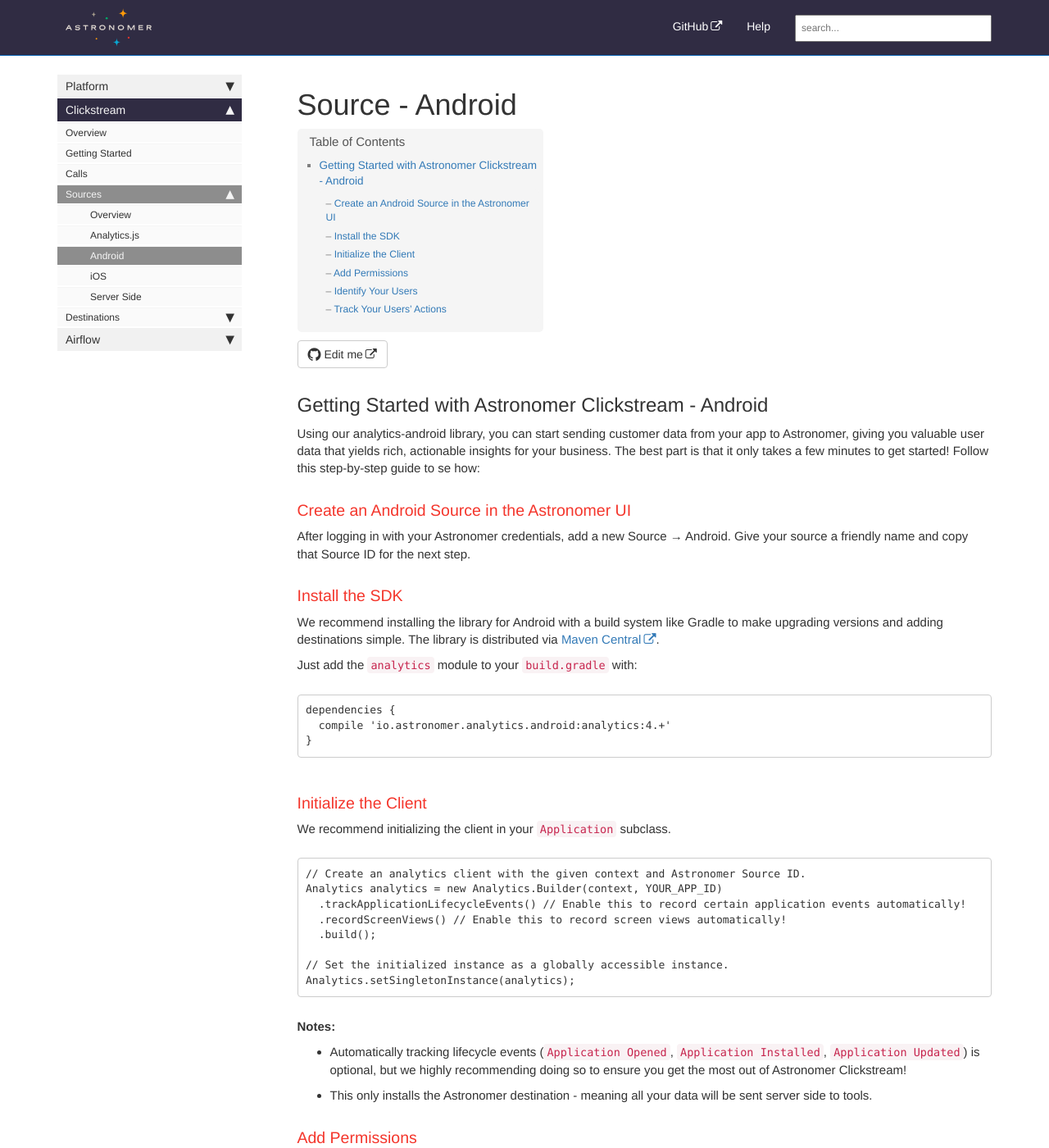
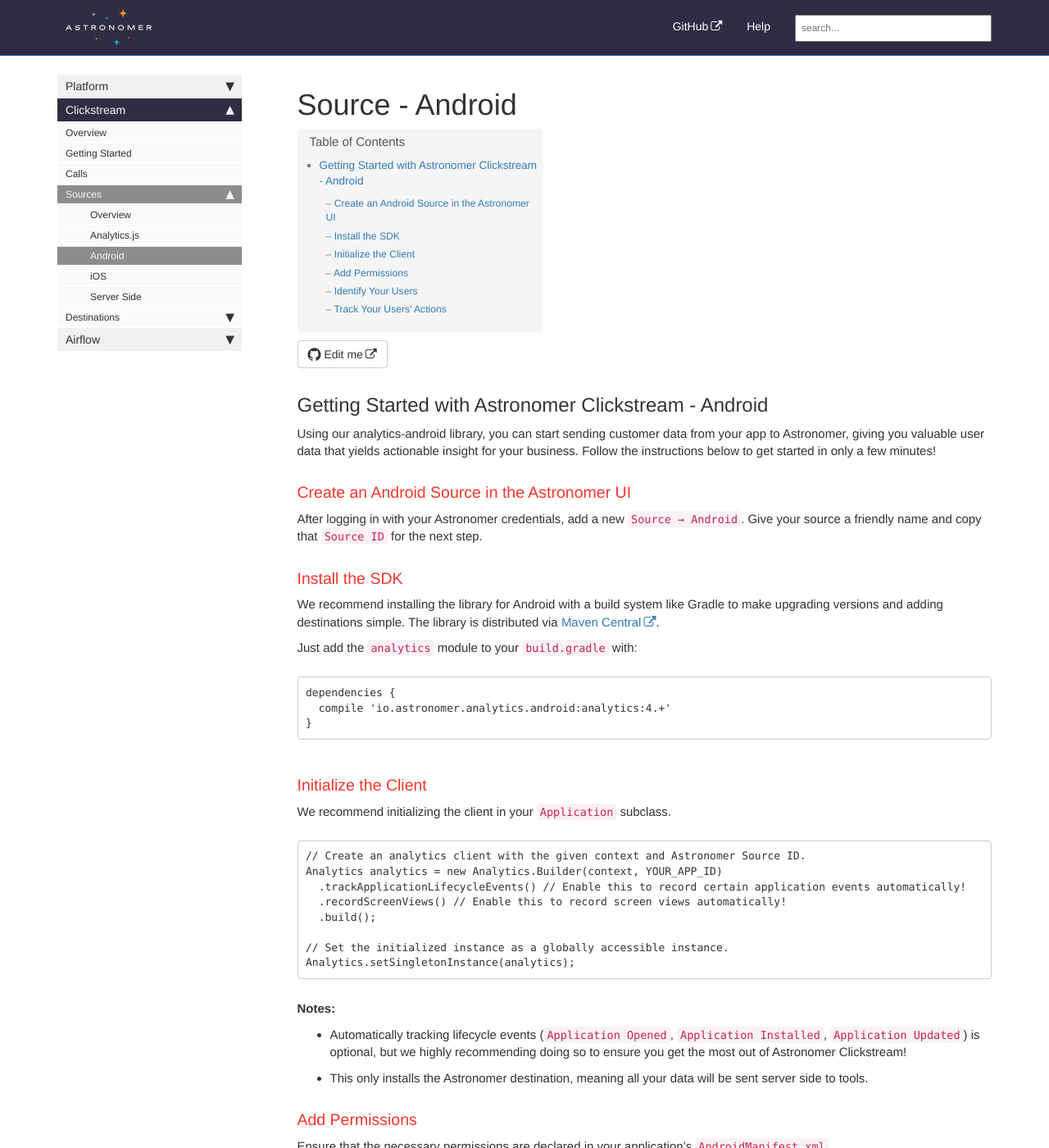
Before and after one commit to petedejoy/documentation, a Jekyll site: the page built from v2/clickstream/sources/android.md, in a window 1280 px wide and 1400 px high. Shown: the whole window at 82% size. Built offline with Jekyll 4.4.1, drawn with Linux system fonts in a browser that asks for light colours; nearby versions of some CDN libraries; comment, search, counter and statistics services are not loaded; some of the changed text lies outside the part shown.

Commit message:
Android MVP Final #5

````diff
--- a/v2/clickstream/sources/android.md
+++ b/v2/clickstream/sources/android.md
@@ -4,10 +4,12 @@ sidebar: platform_sidebar
 ---
 
 ## Getting Started with Astronomer Clickstream - Android
-Using our analytics-android library, you can start sending customer data from your app to Astronomer, giving you valuable user data that yields rich, actionable insights for your business. The best part is that it only takes a few minutes to get started! Follow this step-by-step guide to se how:
+
+Using our analytics-android library, you can start sending customer data from your app to Astronomer, giving you valuable user data that yields actionable insight for your business. Follow the instructions below to get started in only a few minutes!
 
 ### Create an Android Source in the Astronomer UI
-After logging in with your Astronomer credentials, add a new Source → Android. Give your source a friendly name and copy that Source ID for the next step.
+
+After logging in with your Astronomer credentials, add a new `Source → Android`. Give your source a friendly name and copy that `Source ID` for the next step.
 
 ### Install the SDK
 
@@ -37,7 +39,7 @@ Analytics.setSingletonInstance(analytics);
 **Notes:**
 
 * Automatically tracking lifecycle events (`Application Opened`, `Application Installed`, `Application Updated`) is optional, but we highly recommending doing so to ensure you get the most out of Astronomer Clickstream!
-* This only installs the Astronomer destination - meaning all your data will be sent server side to tools.
+* This only installs the Astronomer destination, meaning all your data will be sent server side to tools.
 
 ### Add Permissions
 
@@ -88,6 +90,4 @@ Analytics.with(context).track("Viewed Product", new Properties()
   .putValue("revenue", "9.99"));
   ```
 
-Guess what? You have now successfully implemented your Android app! Now you're ready to head back to our app and start switching on some destinations.
-
-{% include links.html %}
+You have now successfully implemented your Android app! Now you're ready to head back to the Astronomer Clickstream UI and start switching on some destinations.
````
